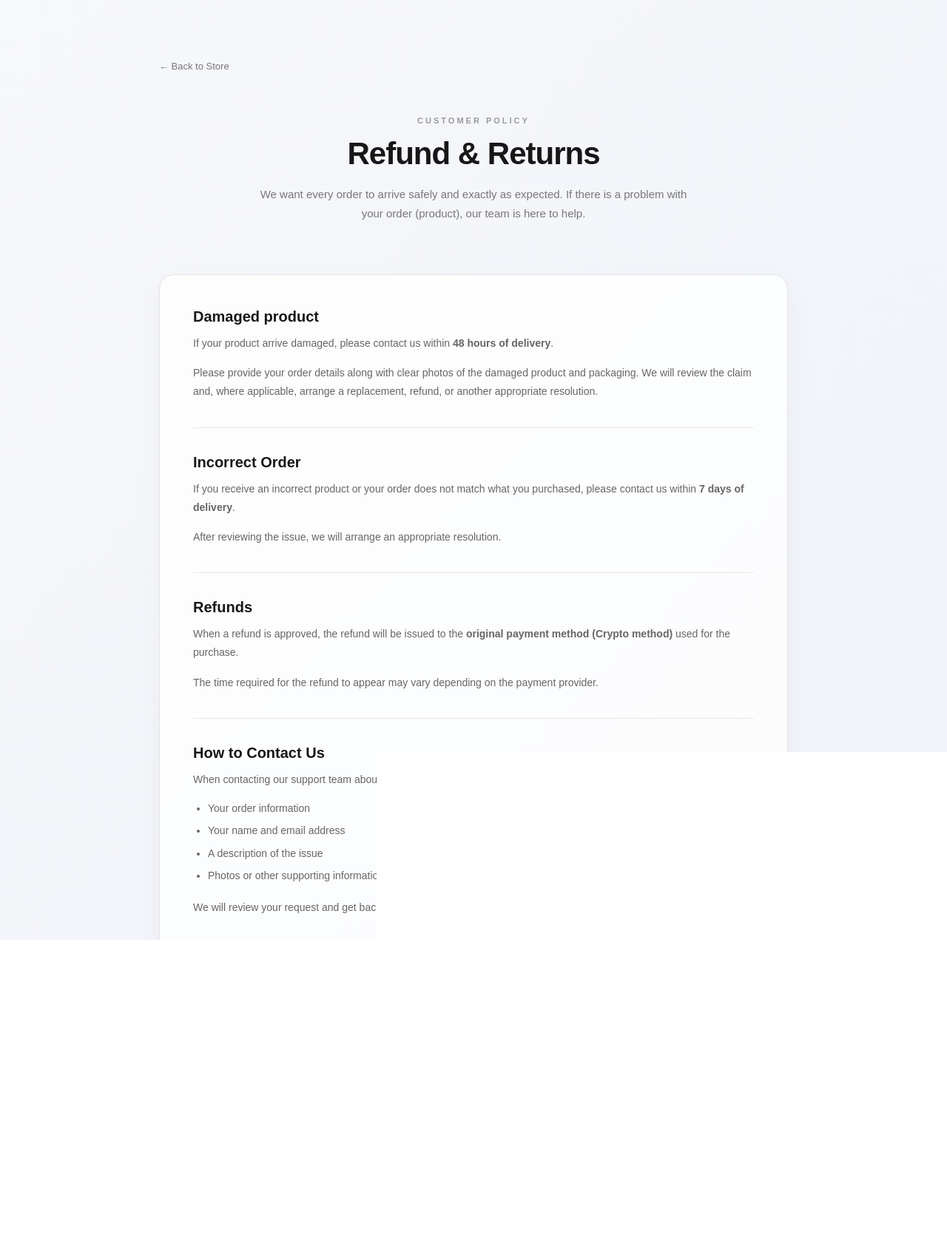
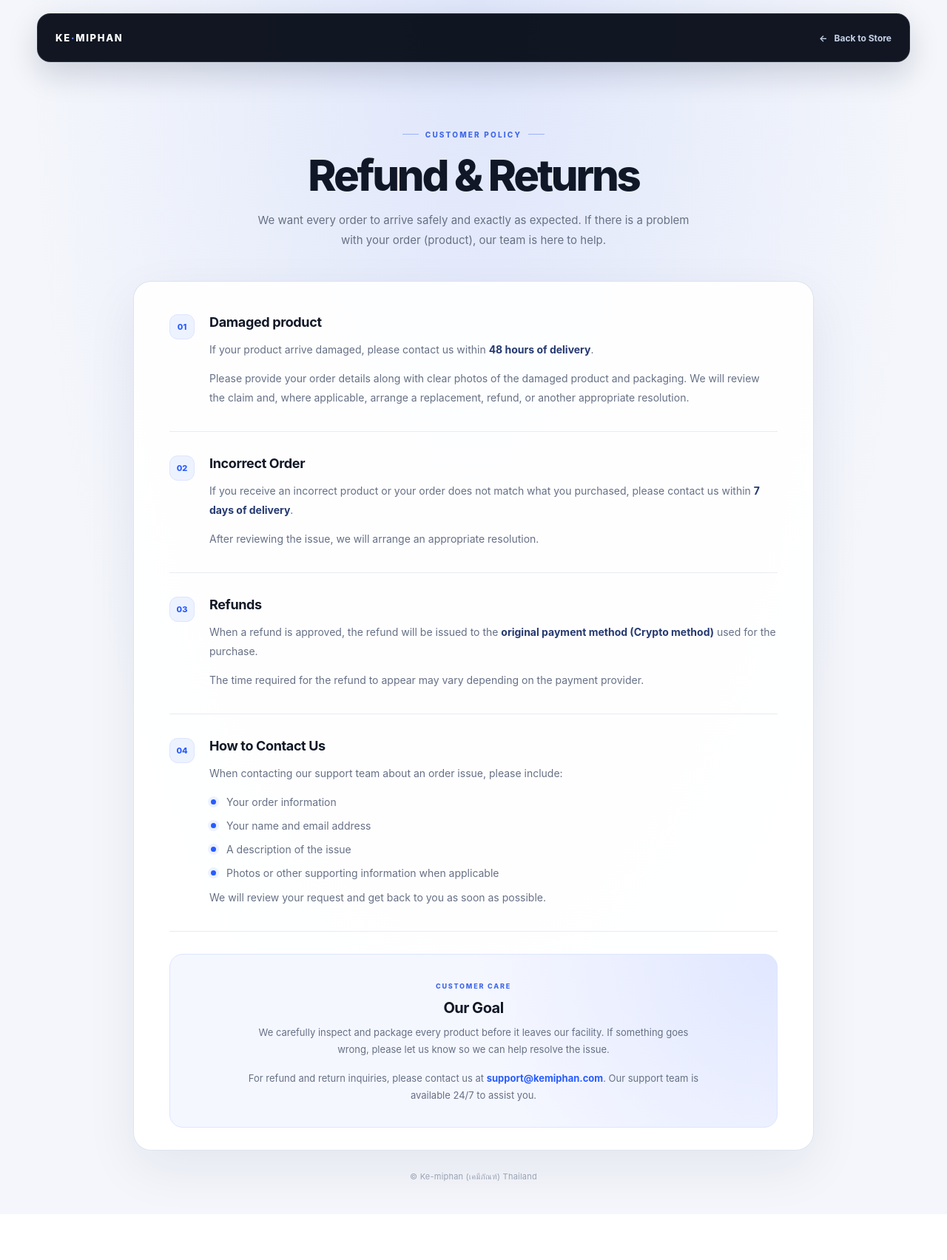
Before and after one commit to kemiphan0007/kaka, a Flask app: page /refund in a window 1280 px wide. Shown: the whole page at 74% size. After the commit the page ends 1622 px from the top, so only its background shows below. Run offline with Flask 3, Linux system fonts and the light colour scheme; some libraries are stand-ins or nearby versions.

Commit message:
Update refund.html

```diff
--- a/templates/refund.html
+++ b/templates/refund.html
@@ -1,321 +1,409 @@
 <!DOCTYPE html>
 <html lang="en">
-
 <head>
     <meta charset="UTF-8">
     <meta name="viewport" content="width=device-width, initial-scale=1.0">
-
+    <meta name="theme-color" content="#080d19">
     <title>Refund & Returns - Ke-miphan Research Thailand</title>
 
     <style>
+        :root {
+            --ink: #111827;
+            --muted: #667085;
+            --blue: #285cff;
+            --blue-soft: #edf2ff;
+            --navy: #080d19;
+            --line: #e7ebf2;
+            --surface: #ffffff;
+            --page: #f4f6fb;
+        }
 
-        * {
-            box-sizing: border-box;
-        }
+        * { box-sizing: border-box; }
+
+        html { scroll-behavior: smooth; }
 
         body {
             margin: 0;
-            font-family: Arial, sans-serif;
-            background: linear-gradient(135deg, #f7f8fc, #eef1f7);
-            color: #171717;
+            font-family: Inter, -apple-system, BlinkMacSystemFont, "Segoe UI", Arial, sans-serif;
+            color: var(--ink);
+            background:
+                radial-gradient(ellipse at 50% 0%, rgba(40, 92, 255, .10), transparent 38rem),
+                var(--page);
+            -webkit-font-smoothing: antialiased;
         }
 
-        .page {
-            max-width: 900px;
-            margin: 0 auto;
-            padding: 80px 25px;
+        a { color: inherit; }
+
+        .topbar {
+            width: min(1180px, calc(100% - 48px));
+            height: 66px;
+            margin: 18px auto 0;
+            padding: 0 24px;
+            display: flex;
+            align-items: center;
+            justify-content: space-between;
+            color: #fff;
+            background: rgba(8, 13, 25, .96);
+            border: 1px solid rgba(255,255,255,.10);
+            border-radius: 18px;
+            box-shadow: 0 16px 42px rgba(9, 18, 42, .16);
         }
 
-        .back-link {
-            display: inline-block;
-            margin-bottom: 60px;
-            color: #777;
+        .brand {
+            color: #fff;
+            text-decoration: none;
             font-size: 13px;
-            text-decoration: none;
+            font-weight: 800;
+            letter-spacing: .13em;
         }
 
-        .back-link:hover {
-            color: #111;
+        .brand span { color: #6f91ff; }
+
+        .back-link {
+            display: inline-flex;
+            align-items: center;
+            gap: 9px;
+            color: #c7d2e8;
+            text-decoration: none;
+            font-size: 12px;
+            font-weight: 650;
+            transition: color .2s ease;
+        }
+
+        .back-link:hover { color: #fff; }
+
+        .page {
+            width: min(920px, calc(100% - 48px));
+            margin: 0 auto;
+            padding: 82px 0 34px;
         }
 
         .header {
+            max-width: 720px;
+            margin: 0 auto 42px;
             text-align: center;
-            margin-bottom: 70px;
         }
 
-        .label {
-            display: block;
-            margin-bottom: 15px;
-            font-size: 11px;
-            font-weight: bold;
-            letter-spacing: 3px;
-            color: #999;
+        .eyebrow {
+            display: inline-flex;
+            align-items: center;
+            gap: 9px;
+            margin-bottom: 20px;
+            color: #4168e8;
+            font-size: 10px;
+            font-weight: 800;
+            letter-spacing: .22em;
+            text-transform: uppercase;
+        }
+
+        .eyebrow::before,
+        .eyebrow::after {
+            content: "";
+            width: 22px;
+            height: 1px;
+            background: #9bb0ff;
         }
 
         .header h1 {
-            margin: 0 0 18px;
-            font-size: 42px;
-            font-weight: 600;
-            letter-spacing: -1px;
+            margin: 0 0 17px;
+            color: #101828;
+            font-size: clamp(38px, 6vw, 58px);
+            line-height: 1.02;
+            letter-spacing: -.055em;
+            font-weight: 760;
         }
 
         .header p {
-            max-width: 600px;
+            max-width: 610px;
             margin: 0 auto;
-            color: #777;
+            color: #667085;
             font-size: 15px;
-            line-height: 1.7;
+            line-height: 1.8;
         }
 
         .policy {
-            background: rgba(255, 255, 255, 0.8);
-            border: 1px solid #e5e5e5;
-            border-radius: 20px;
-            padding: 45px;
-            box-shadow: 0 10px 35px rgba(0, 0, 0, 0.04);
+            padding: 12px 48px;
+            overflow: hidden;
+            background: rgba(255,255,255,.92);
+            border: 1px solid rgba(220, 226, 238, .95);
+            border-radius: 24px;
+            box-shadow: 0 24px 70px rgba(20, 35, 75, .07);
         }
 
         .policy-section {
-            padding: 0 0 35px;
-            margin-bottom: 35px;
-            border-bottom: 1px solid #e8e8e8;
+            position: relative;
+            padding: 31px 0 32px 54px;
+            border-bottom: 1px solid var(--line);
         }
 
         .policy-section:last-child {
-            padding-bottom: 0;
-            margin-bottom: 0;
-            border-bottom: none;
+            border-bottom: 0;
+        }
+
+        .section-number {
+            position: absolute;
+            top: 32px;
+            left: 0;
+            width: 34px;
+            height: 34px;
+            display: grid;
+            place-items: center;
+            color: var(--blue);
+            background: var(--blue-soft);
+            border: 1px solid #dce5ff;
+            border-radius: 11px;
+            font-size: 11px;
+            font-weight: 800;
         }
 
         .policy-section h2 {
             margin: 0 0 12px;
-            font-size: 20px;
-            font-weight: 600;
+            color: #111827;
+            font-size: 18px;
+            line-height: 1.35;
+            font-weight: 750;
+            letter-spacing: -.02em;
         }
 
         .policy-section p {
             margin: 0;
-            color: #666;
+            color: #667085;
             font-size: 14px;
-            line-height: 1.8;
+            line-height: 1.85;
+        }
+
+        .policy-section p + p { margin-top: 13px; }
+
+        .policy-section strong {
+            color: #263a70;
+            font-weight: 750;
         }
 
         .policy-section ul {
-            margin: 15px 0 0;
-            padding-left: 20px;
-            color: #666;
+            margin: 14px 0 0;
+            padding: 0;
+            list-style: none;
         }
 
         .policy-section li {
-            margin-bottom: 8px;
+            position: relative;
+            margin: 9px 0;
+            padding-left: 23px;
+            color: #667085;
             font-size: 14px;
-            line-height: 1.6;
+            line-height: 1.65;
+        }
+
+        .policy-section li::before {
+            content: "";
+            position: absolute;
+            top: .58em;
+            left: 2px;
+            width: 7px;
+            height: 7px;
+            border-radius: 50%;
+            background: var(--blue);
+            box-shadow: 0 0 0 4px #edf2ff;
         }
 
         .highlight {
-            margin-top: 50px;
+            margin: 30px 0 18px;
             padding: 30px;
-            border-radius: 16px;
-            background: #f4f5f8;
             text-align: center;
+            border: 1px solid #dce5ff;
+            border-radius: 18px;
+            background:
+                radial-gradient(circle at 100% 0%, rgba(75, 115, 255, .12), transparent 48%),
+                #f5f7ff;
+        }
+
+        .highlight-tag {
+            display: inline-block;
+            margin-bottom: 12px;
+            color: #4168e8;
+            font-size: 9px;
+            font-weight: 850;
+            letter-spacing: .2em;
+            text-transform: uppercase;
         }
 
         .highlight h2 {
             margin: 0 0 10px;
-            font-size: 19px;
+            color: #111827;
+            font-size: 20px;
+            letter-spacing: -.025em;
         }
 
         .highlight p {
-            max-width: 600px;
+            max-width: 620px;
             margin: 0 auto;
-            color: #777;
-            font-size: 14px;
-            line-height: 1.7;
+            color: #667085;
+            font-size: 13px;
+            line-height: 1.8;
         }
 
+        .policy-contact { margin-top: 15px !important; }
+
+        .policy-contact a {
+            color: #285cff;
+            font-weight: 750;
+            text-decoration: none;
+            overflow-wrap: anywhere;
+        }
+
+        .policy-contact a:hover { text-decoration: underline; }
+
         .footer {
-            margin-top: 50px;
+            padding: 28px 0 10px;
             text-align: center;
-            color: #999;
-            font-size: 12px;
+            color: #98a2b3;
+            font-size: 11px;
+            letter-spacing: .02em;
         }
 
         @media (max-width: 700px) {
+            .topbar {
+                width: calc(100% - 28px);
+                height: 58px;
+                margin-top: 12px;
+                padding: 0 16px;
+                border-radius: 15px;
+            }
+
+            .brand { font-size: 11px; }
+            .back-link { font-size: 11px; }
 
             .page {
-                padding: 45px 18px;
+                width: calc(100% - 28px);
+                padding: 58px 0 24px;
             }
 
-            .back-link {
-                margin-bottom: 45px;
-            }
-
-            .header {
-                margin-bottom: 45px;
-            }
-
-            .header h1 {
-                font-size: 32px;
-            }
+            .header { margin-bottom: 30px; }
+            .header h1 { font-size: clamp(35px, 10vw, 44px); }
+            .header p { font-size: 13px; line-height: 1.75; }
 
             .policy {
-                padding: 30px 22px;
-                border-radius: 16px;
+                padding: 5px 22px;
+                border-radius: 19px;
             }
 
             .policy-section {
-                padding-bottom: 28px;
-                margin-bottom: 28px;
+                padding: 27px 0 28px 43px;
             }
 
-        }
-        .policy-contact {
-    margin-top: 15px;
-    font-size: 13px;
-    color: #666;
+            .section-number {
+                top: 27px;
+                width: 29px;
+                height: 29px;
+                border-radius: 9px;
+                font-size: 10px;
             }
 
-.policy-contact a {
-    color: #222;
-    text-decoration: none;
-    font-weight: 600;
+            .policy-section h2 { font-size: 16px; }
+            .policy-section p,
+            .policy-section li { font-size: 13px; }
+
+            .highlight {
+                margin: 23px 0 15px;
+                padding: 24px 18px;
+                border-radius: 15px;
             }
 
-.policy-contact a:hover {
-    text-decoration: underline;
+            .highlight h2 { font-size: 18px; }
+            .highlight p { font-size: 12px; }
         }
 
+        @media (prefers-reduced-motion: reduce) {
+            html { scroll-behavior: auto; }
+            *, *::before, *::after {
+                transition-duration: .01ms !important;
+                animation-duration: .01ms !important;
+            }
+        }
     </style>
 </head>
 
 <body>
+    <nav class="topbar" aria-label="Main navigation">
+        <a class="brand" href="/">KE<span>·</span>MIPHAN</a>
+        <a href="/" class="back-link"><span aria-hidden="true">←</span> Back to Store</a>
+    </nav>
 
     <main class="page">
-
-        <a href="/" class="back-link">
-            ← Back to Store
-        </a>
-
         <header class="header">
-
-            <span class="label">
-                CUSTOMER POLICY
-            </span>
-
-            <h1>
-                Refund & Returns
-            </h1>
-
+            <span class="eyebrow">Customer Policy</span>
+            <h1>Refund &amp; Returns</h1>
             <p>
                 We want every order to arrive safely and exactly as expected.
                 If there is a problem with your order (product), our team is here to help.
             </p>
-
         </header>
 
-
-        <section class="policy">
-
-
+        <section class="policy" aria-label="Refund and returns policy">
             <div class="policy-section">
-
-                <h2>
-                    Damaged product
-                </h2>
-
+                <span class="section-number" aria-hidden="true">01</span>
+                <h2>Damaged product</h2>
                 <p>
                     If your product arrive damaged, please contact us within
                     <strong>48 hours of delivery</strong>.
                 </p>
-
-                <p style="margin-top: 15px;">
+                <p>
                     Please provide your order details along with clear photos
                     of the damaged product and packaging. We will review the claim
                     and, where applicable, arrange a replacement, refund, or
                     another appropriate resolution.
                 </p>
-
             </div>
 
-
             <div class="policy-section">
-
-                <h2>
-                    Incorrect Order
-                </h2>
-
+                <span class="section-number" aria-hidden="true">02</span>
+                <h2>Incorrect Order</h2>
                 <p>
                     If you receive an incorrect product or your order does not
                     match what you purchased, please contact us within
                     <strong>7 days of delivery</strong>.
                 </p>
-
-                <p style="margin-top: 15px;">
+                <p>
                     After reviewing the issue, we will arrange an appropriate
                     resolution.
                 </p>
-
             </div>
 
-
             <div class="policy-section">
-
-                <h2>
-                    Refunds
-                </h2>
-
+                <span class="section-number" aria-hidden="true">03</span>
+                <h2>Refunds</h2>
                 <p>
                     When a refund is approved, the refund will be issued to the
                     <strong>original payment method (Crypto method)</strong> used for the purchase.
                 </p>
-
-                <p style="margin-top: 15px;">
+                <p>
                     The time required for the refund to appear may vary depending
                     on the payment provider.
                 </p>
-
             </div>
 
-
             <div class="policy-section">
-
-                <h2>
-                    How to Contact Us
-                </h2>
-
+                <span class="section-number" aria-hidden="true">04</span>
+                <h2>How to Contact Us</h2>
                 <p>
                     When contacting our support team about an order issue,
                     please include:
                 </p>
-
                 <ul>
-
                     <li>Your order information</li>
-
                     <li>Your name and email address</li>
-
                     <li>A description of the issue</li>
-
-                    <li>
-                        Photos or other supporting information when applicable
-                    </li>
-
+                    <li>Photos or other supporting information when applicable</li>
                 </ul>
-
-                <p style="margin-top: 20px;">
+                <p>
                     We will review your request and get back to you as soon
                     as possible.
                 </p>
-
             </div>
 
-
             <div class="highlight">
-
-                <h2>
-                    Our Goal
-                </h2>
-
+                <span class="highlight-tag">Customer Care</span>
+                <h2>Our Goal</h2>
                 <p>
                     We carefully inspect and package every product before it
                     leaves our facility. If something goes wrong, please let us
@@ -323,26 +411,15 @@
                 </p>
                 <p class="policy-contact">
                     For refund and return inquiries, please contact us at
-    <a href="mailto:support@kemiphan.com">
-        support@kemiphan.com
-</a>
+                    <a href="mailto:support@kemiphan.com">support@kemiphan.com</a>.
                     Our support team is available 24/7 to assist you.
                 </p>
-
             </div>
-
-
         </section>
 
-
-        <div class="footer">
-
+        <footer class="footer">
             © Ke-miphan (เคมีภัณฑ์) Thailand
-
-        </div>
-
+        </footer>
     </main>
-
 </body>
-
 </html>
```
Lines whose indentation alone changed are shown as unchanged.
